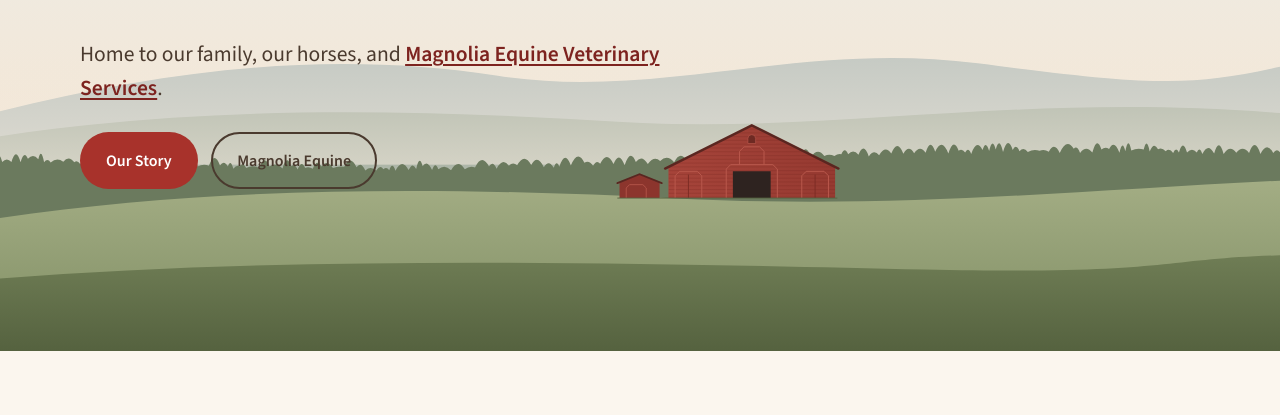
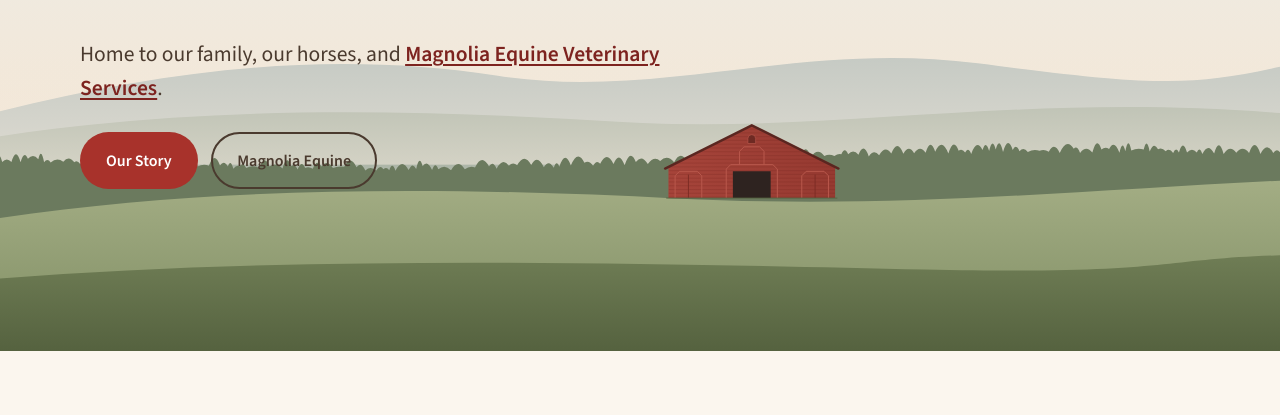
Before and after one commit to paulgovan/garden-hill-farm, a plain HTML site: page index.html in a window 1280 px wide. Shown: the part 385-800 px from the top of the page. Drawn offline with nearby package versions, Linux system fonts and the light colour scheme.

Commit message:
Remove the small shed from the hero barn scene
Co-Authored-By: Claude Opus 5.5 <noreply@anthropic.com>

```diff
--- a/index.html
+++ b/index.html
@@ -55,10 +55,6 @@
             <clipPath id="barn-wall"><path d="M0 38 75 1l75 37v28H0Z"/></clipPath>
             <linearGradient id="g-barn" x1="0" y1="0" x2="1" y2="0"><stop offset="0" stop-color="#a6443a"/><stop offset="1" stop-color="#963a31"/></linearGradient>
           </defs>
-          <!-- small shed -->
-          <path d="M-44 52 -26 45l18 7v14h-36Z" fill="#8c352d"/>
-          <path d="M-46 52.6 -26 44.6l20 8" fill="none" stroke="#5a2620" stroke-width="1.6" stroke-linecap="round"/>
-          <path d="M-38 66v-9l3-3h12l3 3v9" fill="none" stroke="#b5554a" stroke-width="0.8"/>
           <!-- gable wall -->
           <path d="M0 38 75 1l75 37v28H0Z" fill="url(#g-barn)"/>
           <g clip-path="url(#barn-wall)" stroke="#7a2b24" stroke-width="0.55" opacity="0.45"><path d="M0 4.0H150"/><path d="M0 7.4H150"/><path d="M0 10.8H150"/><path d="M0 14.2H150"/><path d="M0 17.6H150"/><path d="M0 21.0H150"/><path d="M0 24.4H150"/><path d="M0 27.8H150"/><path d="M0 31.2H150"/><path d="M0 34.6H150"/><path d="M0 38.0H150"/><path d="M0 41.4H150"/><path d="M0 44.8H150"/><path d="M0 48.2H150"/><path d="M0 51.6H150"/><path d="M0 55.0H150"/><path d="M0 58.4H150"/><path d="M0 61.8H150"/><path d="M0 65.2H150"/></g>
@@ -78,7 +74,7 @@
           <!-- roof edge (rake) -->
           <path d="M-3 39.5 75 0.6l78 38.9" fill="none" stroke="#5a2620" stroke-width="2.2" stroke-linecap="round" stroke-linejoin="round"/>
           <!-- ground shadow -->
-          <path d="M-46 66.2H152" stroke="#55623f" stroke-width="1.6" opacity="0.5"/>
+          <path d="M-2 66.2H152" stroke="#55623f" stroke-width="1.6" opacity="0.5"/>
         </g>
         <path d="M0 478 C 360 450 760 462 1040 468 S 1300 456 1440 452 V560 H0Z" fill="url(#g-front)"/>
       </svg>
```
